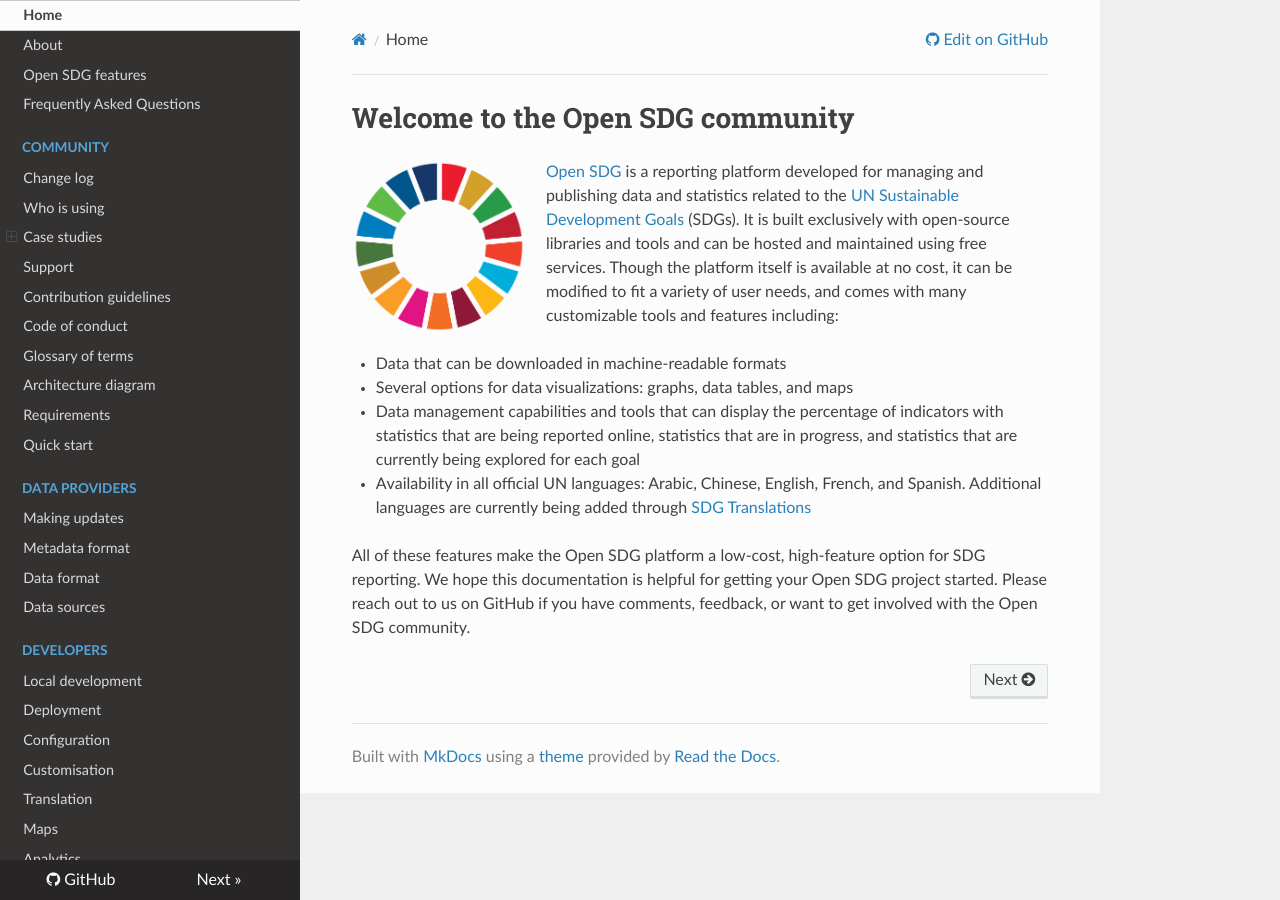
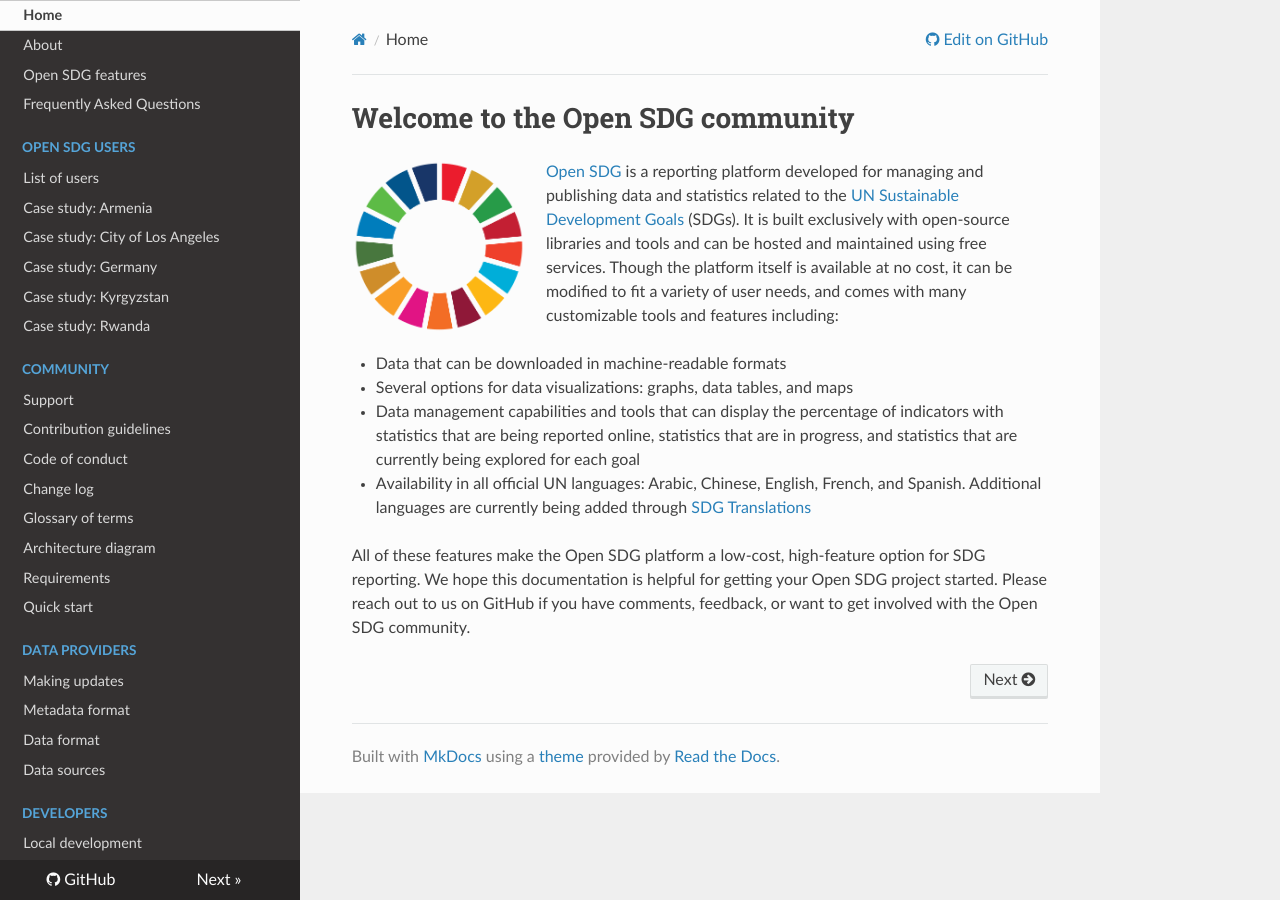
Before and after one commit to open-sdg/open-sdg, an MkDocs documentation site: the page built from docs/index.md, in a window 1280 px wide. Built offline with MkDocs 1.6.1, drawn with Linux system fonts in a browser that asks for light colours; nearby versions of some CDN libraries; old or Windows-style settings are respelled for this version of MkDocs.

Commit message:
Update mkdocs.yml

```diff
--- a/mkdocs.yml
+++ b/mkdocs.yml
@@ -17,18 +17,18 @@
     - About: about.md
     - Open SDG features: open-sdg-features.md
     - Frequently Asked Questions: faq.md
+    - Open SDG users:
+        - List of users: community.md
+        - "Case study: Armenia": case-studies/armenia.md
+        - "Case study: City of Los Angeles": case-studies/cityoflosangeles.md
+        - "Case study: Germany": case-studies/germany.md
+        - "Case study: Kyrgyzstan": case-studies/kyrgyzstan.md
+        - "Case study: Rwanda": case-studies/rwanda.md
     - Community:
-        - Change log: changelog.md
-        - Who is using: community.md
-        - Case studies:
-            - Armenia: case-studies/armenia.md
-            - City of Los Angeles: case-studies/cityoflosangeles.md
-            - Germany: case-studies/germany.md
-            - Kyrgyzstan: case-studies/kyrgyzstan.md
-            - Rwanda: case-studies/rwanda.md
         - Support: support.md
         - Contribution guidelines: contribution.md
         - Code of conduct: conduct.md
+    - Change log: changelog.md
     - Glossary of terms: glossary.md
     - Architecture diagram: architecture.md
     - Requirements: requirements.md
```
